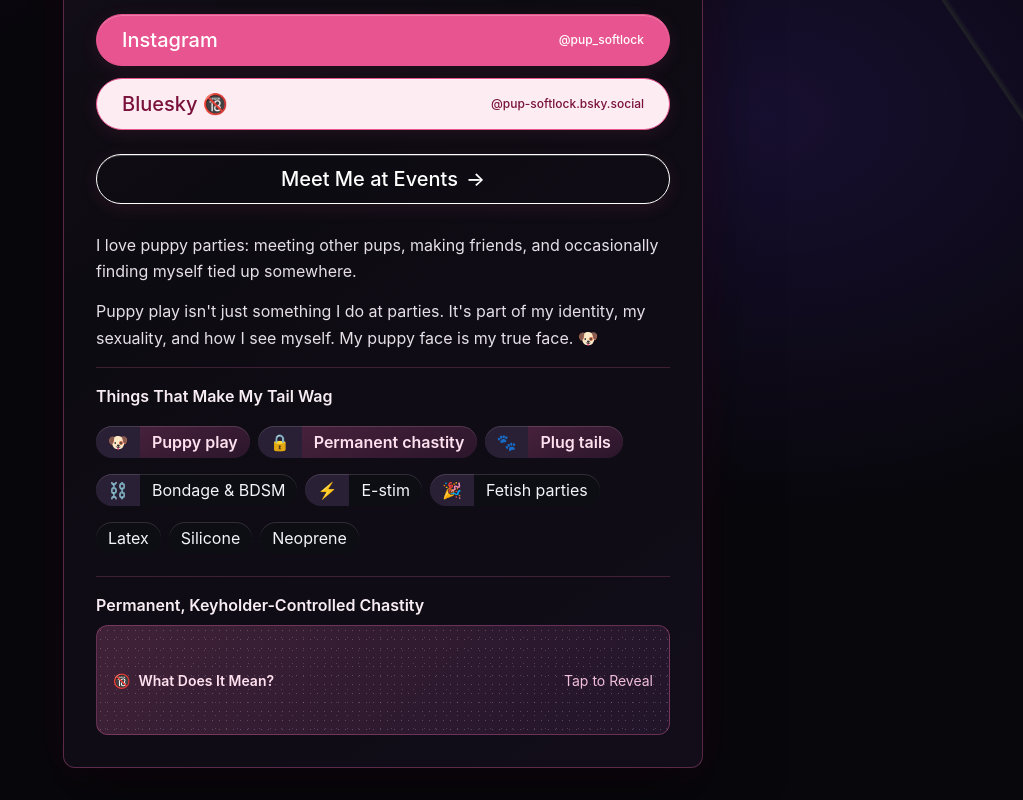
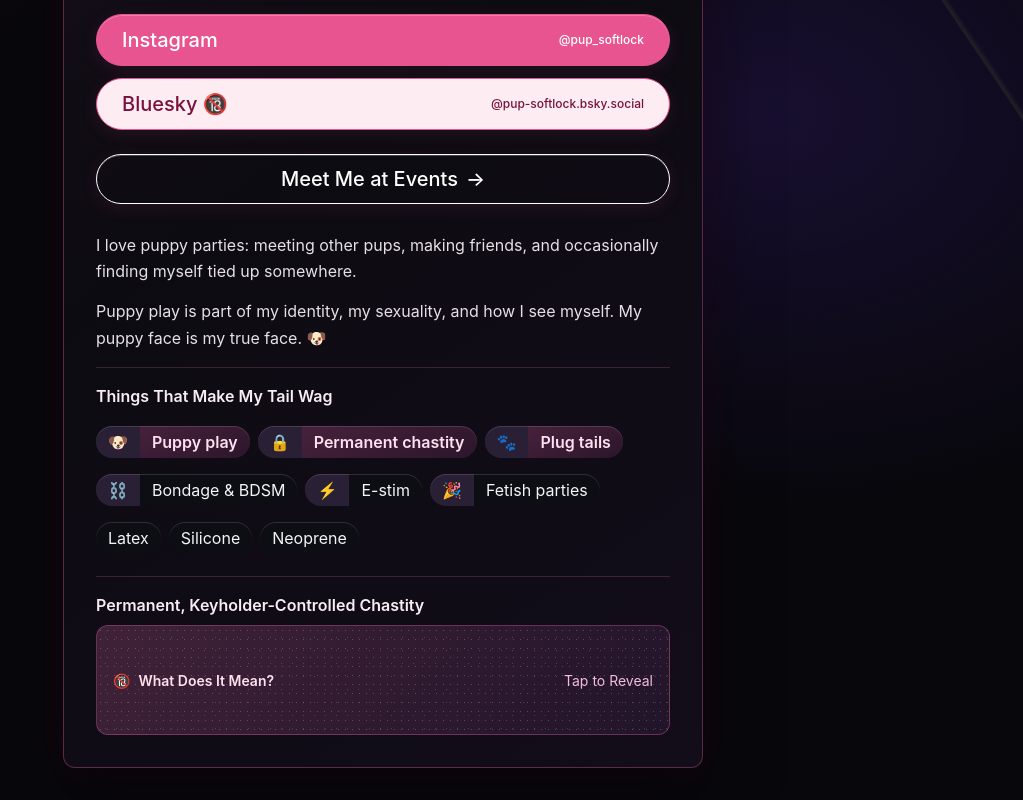
Before and after one commit to pup-softlock/pup-softlock-landing, a Nuxt app: page / in a window 1280 px wide. Shown: the part 604-1404 px from the top of the page, without its empty margins (257-1280 px from the left). Built offline with nearby package versions, Linux system fonts and the light colour scheme.

Commit message:
Document site and refine puppyhood copy
Replace the Nuxt starter README with project-specific setup, content, build, and deployment guidance. Tighten the puppyhood profile description.

```diff
--- a/app/data/profile.ts
+++ b/app/data/profile.ts
@@ -24,7 +24,7 @@
   location: "Venlo, Netherlands",
   relationships: "Married to my keyholder · Beta to Pup Erin",
   puppyhood:
-    "Puppy play isn't just something I do at parties. It's part of my identity, my sexuality, and how I see myself. My puppy face is my true face. 🐶",
+    "Puppy play is part of my identity, my sexuality, and how I see myself. My puppy face is my true face. 🐶",
   adventures:
     "I love puppy parties: meeting other pups, making friends, and occasionally finding myself tied up somewhere.",
   chastity: {
```
Also changed, not shown: 1 other file (tests, documents, lock files or other folders).
